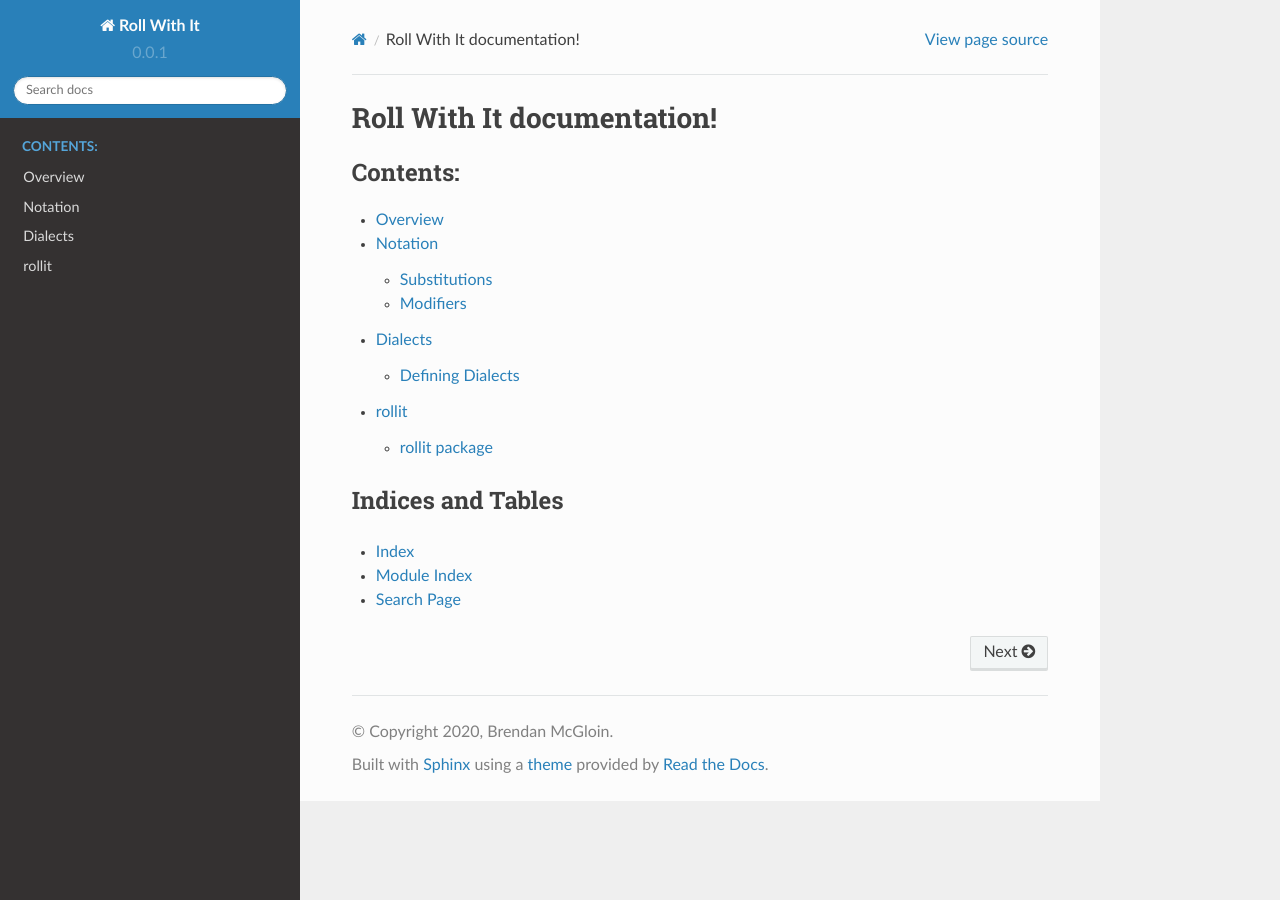
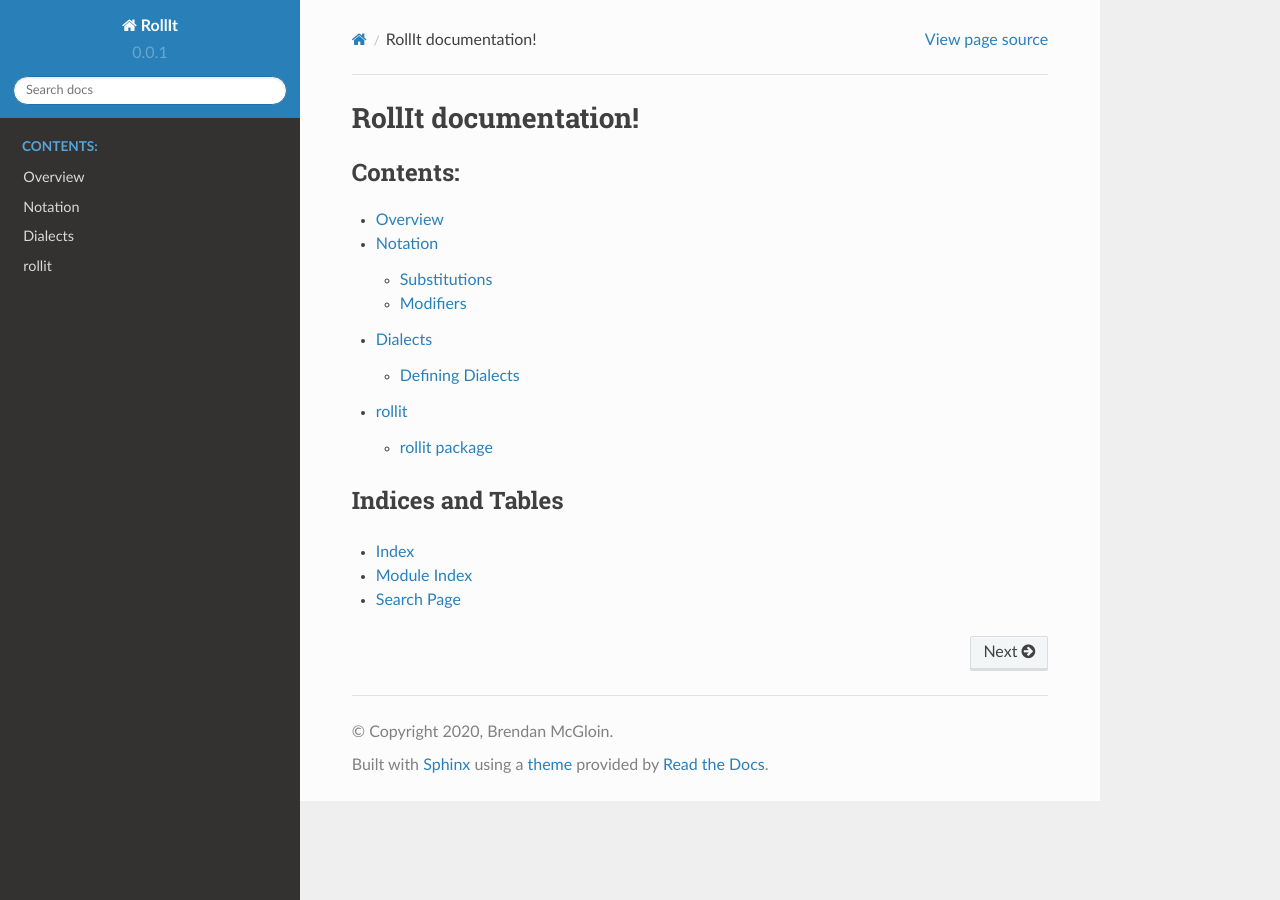
Before and after one commit to russells-crockpot/rollit, a Sphinx documentation site: the page built from docs/index.rst, in a window 1280 px wide. Built offline with Sphinx 7.4.7 and the Read the Docs theme 2.0.0, drawn with Linux system fonts in a browser that asks for light colours.

Commit message:
Renamed stuff.

```diff
--- a/docs/conf.py
+++ b/docs/conf.py
@@ -23,7 +23,7 @@ parent_dir = os.path.dirname(os.path.dirname(__file__))
 # make sure that the chital source directory is first on the list
 sys.path.insert(0, os.path.join(parent_dir, 'src'))
 
-project = 'Roll With It'
+project = 'RollIt'
 
 copyright = date.today().strftime('%Y, Brendan McGloin')
 author = 'Brendan McGloin'
@@ -126,7 +126,7 @@ html_static_path = ['_static']
 # -- Options for HTMLHelp output ---------------------------------------------
 
 # Output file base name for HTML help builder.
-htmlhelp_basename = 'Roll With It'
+htmlhelp_basename = 'RollIt'
 
 # -- Options for LaTeX output ------------------------------------------------
 
@@ -152,14 +152,14 @@ latex_elements = {
 # (source start file, target name, title,
 #  author, documentclass [howto, manual, or own class]).
 latex_documents = [
-    (master_doc, 'Roll With It.tex', 'Roll With It Documentation', 'Brendan McGloin', 'manual'),
+    (master_doc, 'RollIt.tex', 'RollIt Documentation', 'Brendan McGloin', 'manual'),
 ]
 
 # -- Options for manual page output ------------------------------------------
 
 # One entry per manual page. List of tuples
 # (source start file, name, description, authors, manual section).
-man_pages = [(master_doc, 'roll-with-it', 'Roll With It Documentation', [author], 1)]
+man_pages = [(master_doc, 'rollit', 'RollIt Documentation', [author], 1)]
 
 # -- Options for Texinfo output ----------------------------------------------
 
@@ -167,7 +167,7 @@ man_pages = [(master_doc, 'roll-with-it', 'Roll With It Documentation', [author]
 # (source start file, target name, title, author,
 #  dir menu entry, description, category)
 texinfo_documents = [
-    (master_doc, 'Roll With It', 'Roll With It Documentation', author, 'Roll With It',
+    (master_doc, 'RollIt', 'RollIt Documentation', author, 'RollIt',
      'A dice roller interface and library built in python.', 'Miscellaneous'),
 ]
 
@@ -186,8 +186,8 @@ autosectionlabel_prefix_document = True
 
 # Stuff for issues
 #TODO May need to change
-issues_uri = 'https://github.com/russels-crockpot/roll-with-it/issues{issue}'
-issues_pr = 'https://github.com/russels-crockpot/roll-with-it/pulls/{pr}'
+issues_uri = 'https://github.com/russels-crockpot/rollit/issues{issue}'
+issues_pr = 'https://github.com/russels-crockpot/rollit/pulls/{pr}'
 issues_user_uri = 'https://github.com/{user}'
 
 spelling_lang = 'en_US'
--- a/docs/general/notation.rst
+++ b/docs/general/notation.rst
@@ -4,7 +4,7 @@
 Notation
 ########
 
-Roll With It uses a super set of
+RollIt uses a super set of
 `standard dice notation <https://en.wikipedia.org/wiki/Dice_notation>`_. The primary differences are
 modifiers and substitutions.
 
--- a/docs/index.rst
+++ b/docs/index.rst
@@ -1,7 +1,7 @@
-.. _Roll With It documentation:
+.. _RollIt documentation:
 
 ###########################
-Roll With It documentation!
+RollIt documentation!
 ###########################
 
 .. toctree::
@@ -14,7 +14,7 @@ Roll With It documentation!
    api-reference/rollit/modules.rst
 
 
-.. _Roll With It documentation | Indices and Tables:
+.. _RollIt documentation | Indices and Tables:
 
 Indices and Tables
 ==================
```
Also changed, not shown: setup.cfg (+5 -5 lines).
